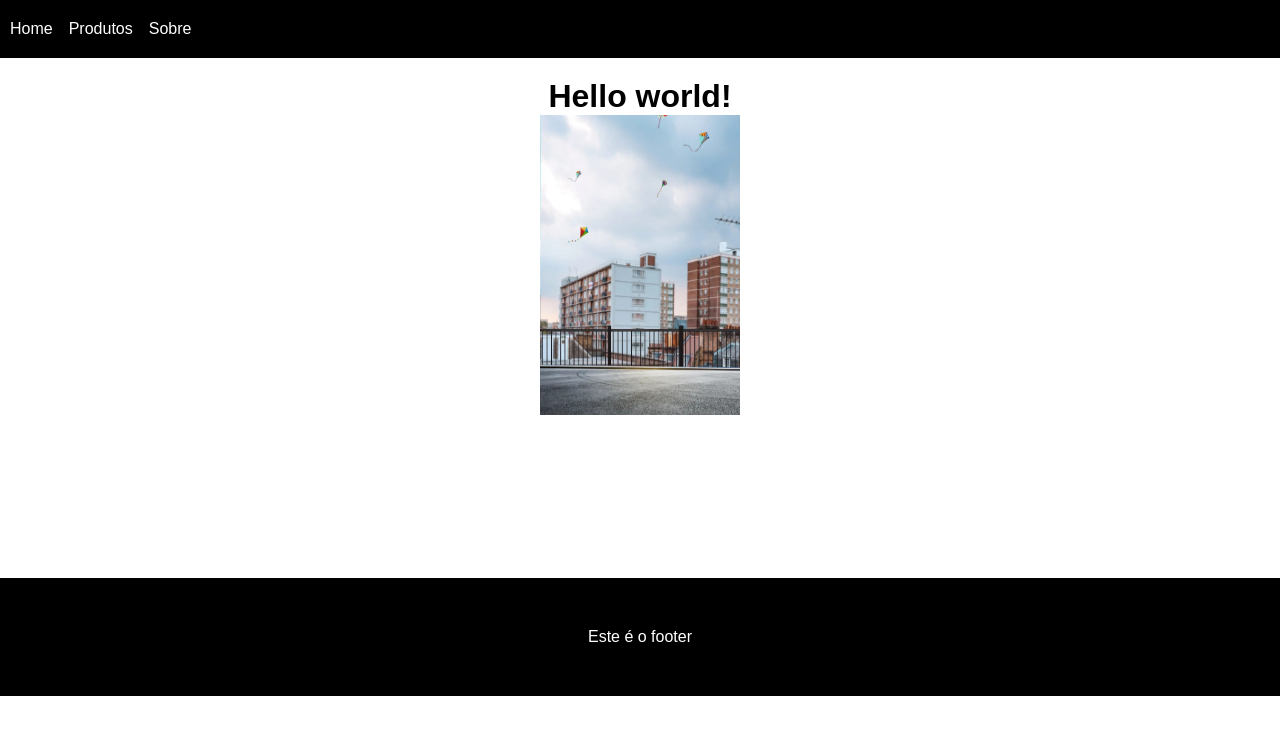
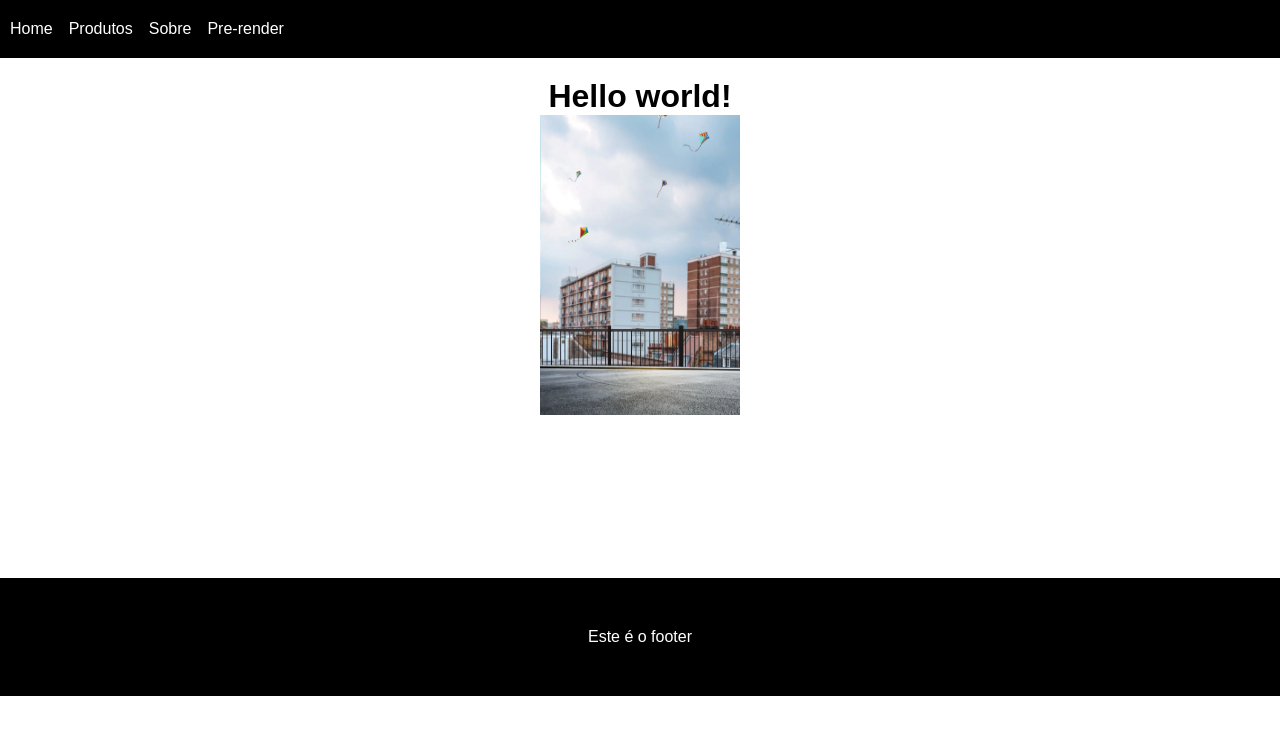
Before and after one commit to vulcao/nextjs-hdc, a Next.js app in the folder 1_helloworld/: page / in a window 1280 px wide. Shown: the top 734 px of the page. Built offline with nearby package versions, Linux system fonts and the light colour scheme.

Commit message:
achei o erro no map do pre-render

```diff
--- a/1_helloworld/components/Navbar.js
+++ b/1_helloworld/components/Navbar.js
@@ -17,6 +17,10 @@ export default function Navbar() {
         <Link href='/about'
         >Sobre</Link>
       </li>
+      <li>
+        <Link href='/todos'
+        >Pre-render</Link>
+      </li>
     </ul>
   )
 }
--- a/1_helloworld/pages/todos.js
+++ b/1_helloworld/pages/todos.js
@@ -10,14 +10,14 @@ export async function getStaticProps() {
   }
 }
 
-export default function Todos({todos}) {
+export default function Todos({ todos }) {
   return (
     <>
       <h1>Tarefas para realizar</h1>
       <ul className={styles.todolist}>
-        {todos.map((todo) => {
+        {todos.map((todo) => (
           <li key={todo.id}>{todo.title}</li>
-        })}
+        ))}
       </ul>
     </>
   )
```
